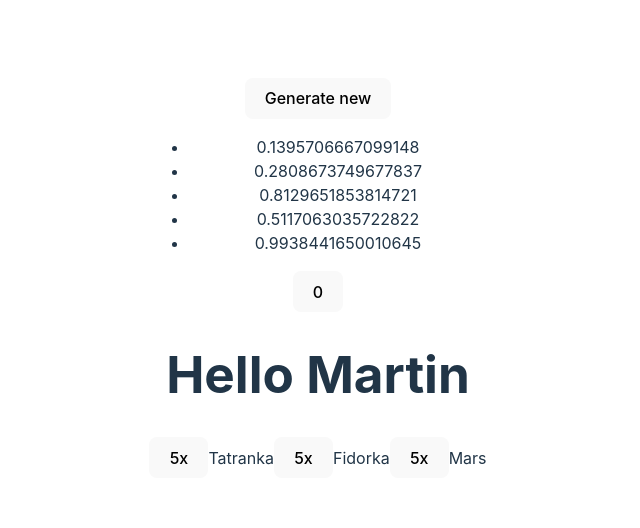
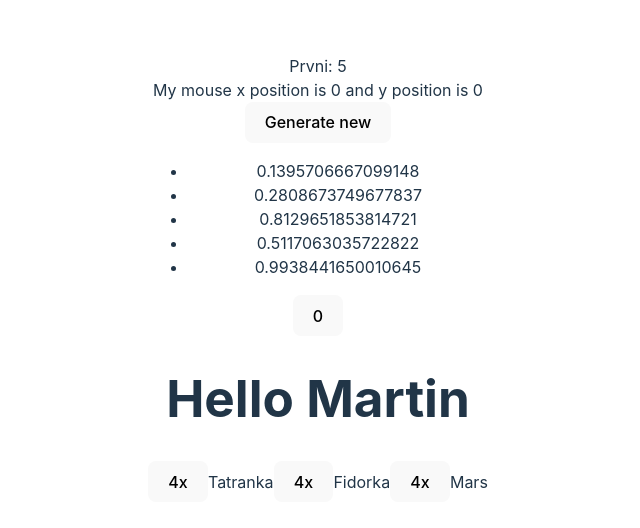
Before and after one commit to MartinNuc/react-course-2024-09-02, a React (Vite) app: page / in a window 1280 px wide. Shown: the part 122-650 px from the top of the page, without its empty margins (322-962 px from the left). Built offline with nearby package versions, Linux system fonts and the light colour scheme.

Commit message:
use effect

```diff
--- a/src/App.tsx
+++ b/src/App.tsx
@@ -1,5 +1,7 @@
 import "./App.css";
+import { AutomaticCounter } from "./by_martin/automatic-counter";
 import { Counter } from "./by_martin/counter";
+import { MousePosition } from "./by_martin/mouse-position";
 import { NumberGenerator } from "./by_martin/number-generator";
 import { VendingMachine } from "./vending-machine/vending-machine";
 
@@ -8,6 +10,8 @@ function App() {
 
   return (
     <>
+      <AutomaticCounter />
+      <MousePosition />
       <NumberGenerator pregeneratedCount={5} />
       <Counter></Counter>
       <h1>Hello {jmeno}</h1>
--- /dev/null
+++ b/src/by_martin/automatic-counter.tsx
@@ -0,0 +1,19 @@
+import { useEffect, useState } from "react";
+
+export const AutomaticCounter = () => {
+  const [counter, setCounter] = useState(0);
+
+  useEffect(() => {
+    const ref = setInterval(() => {
+      setCounter(currentCounter => currentCounter + 1);
+    }, 1000);
+
+    return () => clearInterval(ref);
+  }, []);
+
+  return (
+    <>
+      <div>Prvni: {counter}</div>
+    </>
+  );
+};
--- /dev/null
+++ b/src/by_martin/mouse-position.tsx
@@ -0,0 +1,25 @@
+import { useEffect, useState } from "react";
+
+export const MousePosition = () => {
+  const [mousePosition, setMousePosition] = useState({ x: 0, y: 0 });
+
+  useEffect(() => {
+    const onMouseMove = (event: MouseEvent) => {
+      setMousePosition({
+        x: event.clientX,
+        y: event.clientY,
+      });
+    };
+    window.addEventListener("mousemove", onMouseMove);
+
+    return () => window.removeEventListener('mousemove', onMouseMove);
+  }, []);
+
+
+  const { x, y } = mousePosition;
+  return (
+    <div>
+      My mouse x position is {x} and y position is {y}
+    </div>
+  );
+};
--- a/src/by_martin/number-generator.tsx
+++ b/src/by_martin/number-generator.tsx
@@ -9,6 +9,9 @@ export function NumberGenerator({pregeneratedCount}: Props) {
   const [generatedNumbers, setGeneratedNumbers] = useState<Array<number>>(
     () => [...new Array(pregeneratedCount)].map(() => Math.random())
   );
+
+  const [isVisible, setIsVisible] = useState(false);
+  const [availableCount, setAvailableCount] = useState(5);
 
   function handleGenerateNew() {
     // DONT
--- a/src/vending-machine/vending-item.tsx
+++ b/src/vending-machine/vending-item.tsx
@@ -1,4 +1,4 @@
-import { useState } from "react";
+import { useEffect, useState} from "react";
 import { OutOfStockLabel } from "./out-of-stock-label";
 import styles from './vending-item.module.css';
 import cn from 'classnames';
@@ -8,7 +8,20 @@ type Props = {
 };
 
 export function VendingItem({ name }: Props) {
-  const [availableCount, setAvailableCount] = useState(5);
+
+  const [availableCount, setAvailableCount] = useState(4);
+
+  useEffect(() => {
+    // componentDidMount
+    const timeoutRef = setTimeout(() => {
+      console.log('ahoj');
+    }, 5000);
+
+    return () => {
+      // componentWillUnmount
+      clearTimeout(timeoutRef);
+    }
+  }, []);
 
   function handleClick() {
     if (availableCount <= 0) {
```
